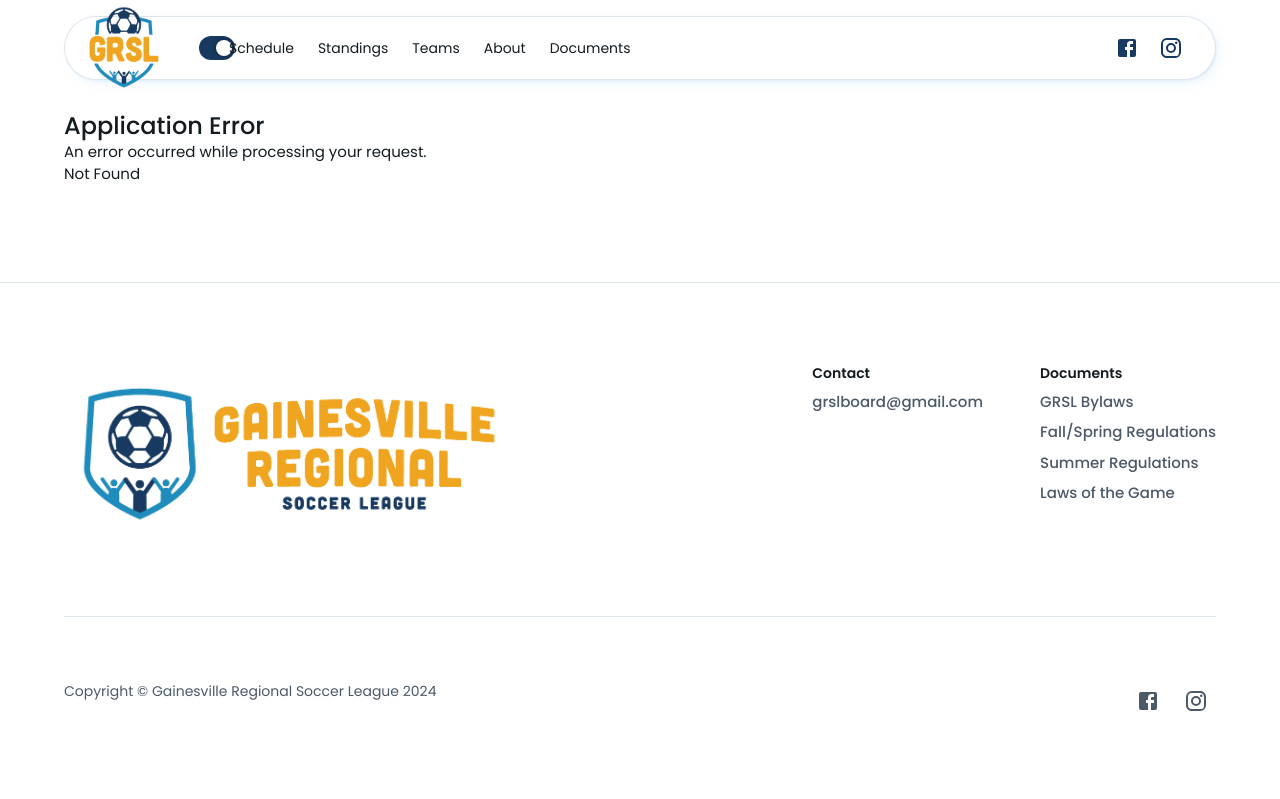
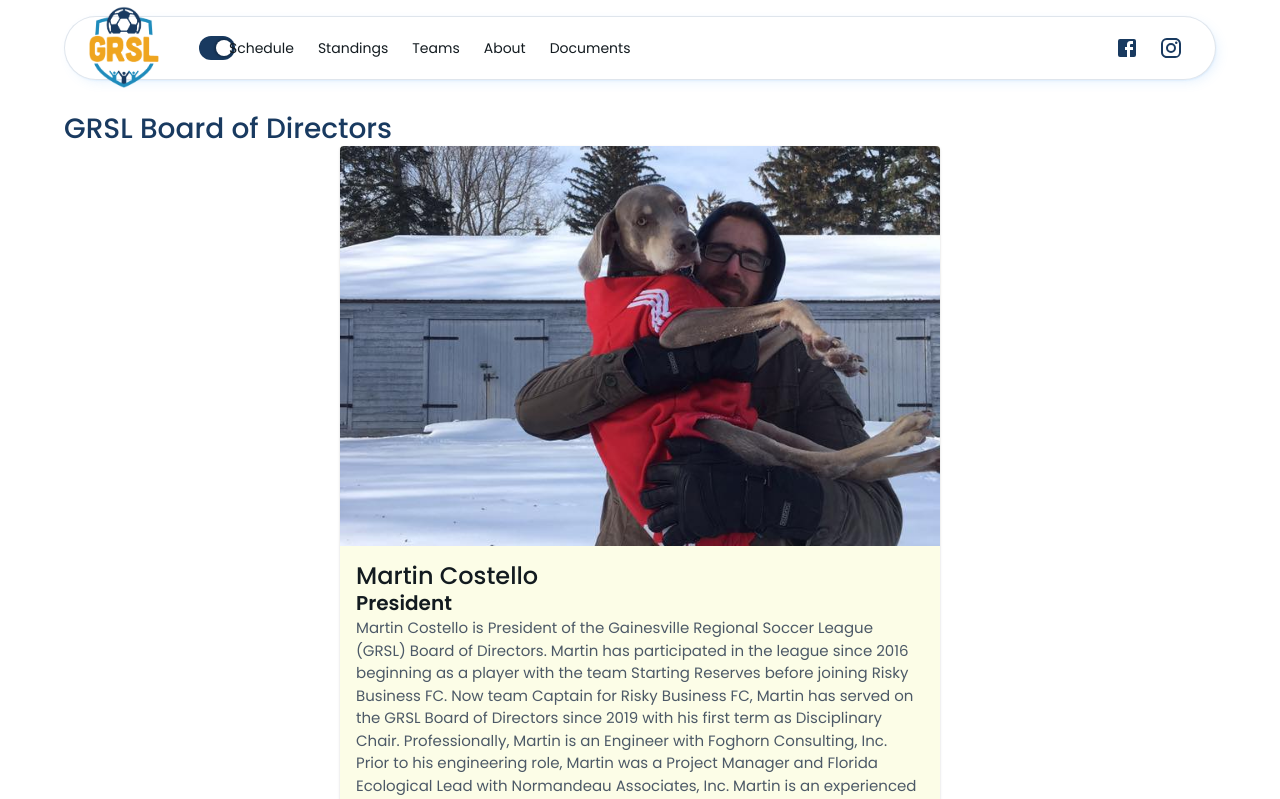
Before and after one commit to gnvrsl/grsl-ng, a React (Vite) app: page /board in a window 1280 px wide. Shown: the top 799 px of the page. Built offline with nearby package versions, Linux system fonts and the light colour scheme; a web font is replaced by a local one.

Commit message:
board bios added, board members updated

```diff
--- a/src/GrslApp.tsx
+++ b/src/GrslApp.tsx
@@ -2,6 +2,7 @@
 import CssBaseline from '@mui/material/CssBaseline';
 import { ThemeProvider, createTheme } from '@mui/material/styles';
 import AppAppBar from './components/AppAppBar';
+import BoardBios from './components/BoardBios';
 import getGRSLTheme from './getGRSLTheme';
 import {
   createBrowserRouter,
@@ -37,6 +38,10 @@
   {
     path: "about",
     element: <Info />
+  },
+  {
+    path: "board",
+    element: <BoardBios />
   },
   {
     path: "documents",
--- /dev/null
+++ b/src/components/BoardBios.tsx
@@ -0,0 +1,52 @@
+import Container from "@mui/material/Container";
+import Footer from "./Footer";
+import Box from "@mui/material/Box";
+import BoardMemberBio from "./BoardMemberBio";
+import martin from '../assets/about/martin.jpg';
+import steve from '../assets/about/steve.jpg';
+import mary from '../assets/about/mary.jpg';
+import rebeca from '../assets/about/rebeca.jpg';
+import isaiah from '../assets/about/isaiah.jpg';
+import traci from '../assets/about/traci.jpg';
+import becca from '../assets/about/becca.jpg';
+
+const boardBios = {
+  martin: `Martin Costello is President of the Gainesville Regional Soccer League (GRSL) Board of Directors. Martin has participated in the league since 2016 beginning as a player with the team Starting Reserves before joining Risky Business FC. Now team Captain for Risky Business FC,  Martin has served on the GRSL Board of Directors since 2019 with his first term as Disciplinary Chair. Professionally, Martin is an Engineer with Foghorn Consulting, Inc. Prior to his engineering role, Martin was a Project Manager and Florida Ecological Lead with Normandeau Associates, Inc. Martin is an experienced race director and event coordinator, involved in directed running and triathlon races as well as coordinating race site logistics for large scale triathlons. In addition to soccer, Martin enjoys triathlon, playing waterpolo, and exploring the great outdoors—including additional volunteering with efforts to conserve local habitats and wildlife.
+`,
+  steve: `Steve Moore is vice president of the Gainesville Regional Soccer League (GRSL) Board of Directors. Steve has participated in the league since 1986 beginning as a player with the team Comets. He was captain of Cristal and played with Sodbusters and then Bollocks FC. He has been the captain of Bollocks FC (with much help from the Bollocks family) since 1998. Steve has served on the GRSL Board and helped with league operations since 2002. Professionally, Steve is an IT Specialist with VHA working in TeleHealth. Prior to his current role, Steve was a software engineer for Phoneomena, Inc., a systems programmer/GIS specialist  in UF SFRC, and a math instructor at SFCC. In addition to soccer, Steve enjoys mountain biking, playing basketball, surfing, snowboarding, canoeing, kayaking, and exploring the great outdoors.
+`,
+  mary: `Mary Butterworth joined GRSL in 2018 as a player with Nations United. She became the league secretary in 2021, and maintains all GRSL reference materials including player waivers and meeting minutes, creates the quarterly newsletter, organizes league events/parties, and helps with recruiting and marketing. Mary has been playing soccer since she was eleven years old, and has participated in many co-recreational adult leagues throughout New York City, Virginia, North Carolina, and South Carolina before moving to Gainesville in 2017 and finding GRSL! Mary works in background investigations and in her free time, enjoys tennis and running.`,
+  rebeca: `Rebeca joined the league as a player in team Nations United. As soon as she became involved, she decided to have a more active role within the league and became the Treasurer in 2019. Rebeca has over 15 years of experience in Accounting. As a Partner in the Accounting and Controllership Services department at James Moore & Co, CPAs, Rebeca has served a multitude of clients in Alachua and neighboring counties. Her experience spans across multiple industries such as non-profit, healthcare, construction, among others. As our Treasurer, Rebeca has been key in the implementation of a new system for referee payments, she develops the organization’s budget, and she ensures the overall financial health of the league.
+`,
+  isaiah: `Isaiah joined GRSL as a player with Crash FC in 2015. He then went on to captain the last year for Crash in 2019. Isaiah joined the board in 2021 to help GRSL grow a social media presence and work on getting an entirely new website for the league. Isaiah currently works as a sales director for a hospice company called Vitas. In his spare time, Isaiah spends time with family and friends, travels and watches sports.
+`,
+  traci: ``,
+  becca: `Becca has been a participant in the GRSL since 2021. She joined as a player for Mondial FC and later moved up to captaining the team. She was elected to the board in 2023 and is the Team and Player Relations member; she connects with new players and captains, helps onboard those in new leadership roles, and runs the biannual recruitment scrimmage.
+Becca joined the league looking to play soccer and meet new people, and along the way found a community of like minded individuals who are not only passionate about soccer, but about inclusiveness, respect, and diversity. In her free time, Becca fosters cats through the Humane Society and listens to true crime podcasts.
+`,
+}
+
+export default function BoardBios() {
+  return (
+    <>
+      <Container
+      sx={{
+        pt: { xs: 10, sm: 14 },
+        pb: { xs: 8, sm: 12 },
+      }}
+    >
+      <Box sx={{typography: 'h3', color: 'primary.main'}}>GRSL Board of Directors</Box>
+      <Box sx={{ display: 'flex', flexDirection: 'column', alignItems: 'center', gap: 3 }}>
+        <BoardMemberBio name="Martin Costello" role="President" imageSrc={martin} bio={boardBios.martin} />
+        <BoardMemberBio name="Steve Moore" role="Vice President" imageSrc={steve} bio={boardBios.steve} />
+        <BoardMemberBio name="Rebeca Denehan" role="Treasurer" imageSrc={rebeca} bio={boardBios.rebeca} />
+        <BoardMemberBio name="Becca Antelis" role="Team and Player Relations" imageSrc={becca} bio={boardBios.becca} />
+        <BoardMemberBio name="Mary Butterworth" role="Secretary" imageSrc={mary} bio={boardBios.mary} />
+        <BoardMemberBio name="Isaiah Brinza" role="Marketing & Communications" imageSrc={isaiah} bio={boardBios.isaiah} />
+        <BoardMemberBio name="Traci Ball" role="Board Member" imageSrc={traci} bio={boardBios.traci} />
+      </Box>
+    </Container>
+    <Footer />
+  </>
+  )
+}
--- /dev/null
+++ b/src/components/BoardMemberBio.tsx
@@ -0,0 +1,36 @@
+import {
+  Card,
+  CardContent,
+  CardMedia,
+  Typography,
+} from '@mui/material';
+
+
+interface BoardMemberBioProps {
+  name: string,
+  role: string,
+  imageSrc: string,
+  bio: string,
+}
+
+export default function BoardMemberBio({ name, role, imageSrc, bio }: BoardMemberBioProps) {
+
+  return (
+    <Card sx={{ maxWidth: '600px', width: '100%'}}>
+      <CardMedia sx={{ height: '100%', minHeight: '400px' }}
+        image={imageSrc} title={name} />
+      <CardContent>
+        <Typography variant="h4" sx={{ color: 'primary' }}>
+          {name}
+        </Typography>
+        <Typography variant="h5" sx={{ color: 'secondary' }}>
+          {role}
+        </Typography>
+        <Typography variant="body1" sx={{ color: 'text.secondary' }}>
+          {bio}
+        </Typography>
+      </CardContent>
+    </Card>
+  )
+
+}
--- a/src/components/Info.tsx
+++ b/src/components/Info.tsx
@@ -9,7 +9,8 @@
 import mary from '../assets/about/mary.jpg';
 import rebeca from '../assets/about/rebeca.jpg';
 import isaiah from '../assets/about/isaiah.jpg';
-import john from '../assets/about/john.jpg';
+import traci from '../assets/about/traci.jpg';
+import becca from '../assets/about/becca.jpg';
 import BoardMember from './BoardMember';
 
 const textBlurbs = {
@@ -169,9 +170,10 @@
           <BoardMember name="Martin Costello" role="President" imageSrc={martin} />
           <BoardMember name="Steve Moore" role="Vice President" imageSrc={steve} />
           <BoardMember name="Rebeca Denehan" role="Treasurer" imageSrc={rebeca} />
+          <BoardMember name="Becca Antelis" role="Team and Player Relations" imageSrc={becca} />
           <BoardMember name="Mary Butterworth" role="Secretary" imageSrc={mary} />
           <BoardMember name="Isaiah Brinza" role="Marketing & Communications" imageSrc={isaiah} />
-          <BoardMember name="John Malanchuk" role="Special Projects" imageSrc={john} />
+          <BoardMember name="Traci Ball" role="Board Member" imageSrc={traci} />
         </Box>
       </Container>
     </Box>
```
Also changed, not shown: src/assets/about/becca.jpg (added), src/assets/about/traci.jpg (added).
